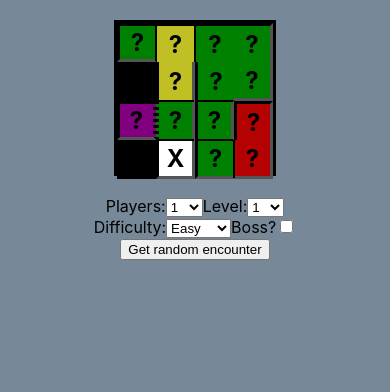
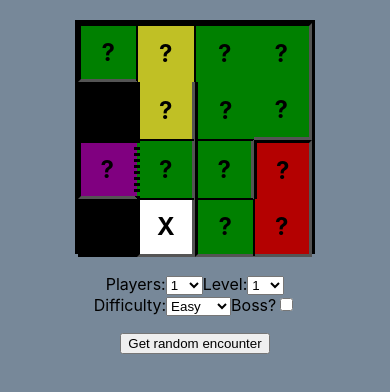
Before and after one commit to EysteinKS/gauntlet, a React (Create React App) app: page / in a window 390 px wide. Shown: the top 392 px of the page. Built offline with nearby package versions, Linux system fonts and the light colour scheme.

Commit message:
Minor fixes
special_abilites. good job me!

```diff
--- a/src/components/EncounterList.js
+++ b/src/components/EncounterList.js
@@ -98,9 +98,9 @@ const CreatureView = ({ creature = {} }) => {
       {creature.actions ? (
         <CreatureActions actions={creature.actions} type="actions" />
       ) : null}
-      {creature.special_abilites ? (
+      {creature.special_abilities ? (
         <CreatureActions
-          actions={creature.special_abilites}
+          actions={creature.special_abilities}
           type="special_abilities"
         />
       ) : null}
--- a/src/pages/Map.jsx
+++ b/src/pages/Map.jsx
@@ -94,6 +94,7 @@ export default class Map extends Component {
           </label>
           <br/>
           <button
+            style={{ marginTop: "2vh" }}
             onClick={event => {
               let ret = generateEncounter(
                 this.state.players,
--- a/src/style/FloorGrid.css
+++ b/src/style/FloorGrid.css
@@ -16,3 +16,23 @@
   -moz-box-sizing: border-box;
   -webkit-box-sizing: border-box;
 }
+
+@media(max-width: 700px){
+  .FloorGrid {
+    display: grid;
+    grid-template-columns: repeat(4, 15vw);
+    justify-content: center;
+    border: solid;
+  }
+
+  .FloorRoom {
+    display: flex;
+    justify-content: center;
+    align-items: center;
+    height: 15vw;
+    width: 15vw;
+    box-sizing: border-box;
+    -moz-box-sizing: border-box;
+    -webkit-box-sizing: border-box;
+  }
+}
--- a/src/style/Map.css
+++ b/src/style/Map.css
@@ -3,16 +3,6 @@
   overflow: auto;
   display: grid;
   grid-template-columns: repeat(2, 50%)
-}
-
-@media(max-width: 700px){
-  .Map{
-    height: 100vh;
-    overflow: auto;
-    display: grid;
-    grid-template-columns: 100%;
-    grid-template-rows: 48vh;
-  }
 }
 
 .Floor {
@@ -22,10 +12,6 @@
   height: 40vw;
   padding: 20px;
 }
-
-/*.gridItemA {
-  height: 40vw
-}*/
 
 .gridItemB {
   margin: 20px;
@@ -39,3 +25,26 @@
   grid-row-start: 2;
   grid-row-end: 3;
 }
+
+@media(max-width: 700px){
+  .Map{
+    height: 100vh;
+    overflow: auto;
+    display: grid;
+    grid-template-columns: 100%;
+  }
+
+  .Floor {
+    display: flex;
+    justify-content: center;
+    align-content: center;
+    height: 60vw;
+    padding: 20px;
+  }
+
+  .gridItemB {
+    margin: 20px;
+    min-height: 30vh;
+    background-color: rgba(255, 255, 255, 0.5)
+  }
+}
```
